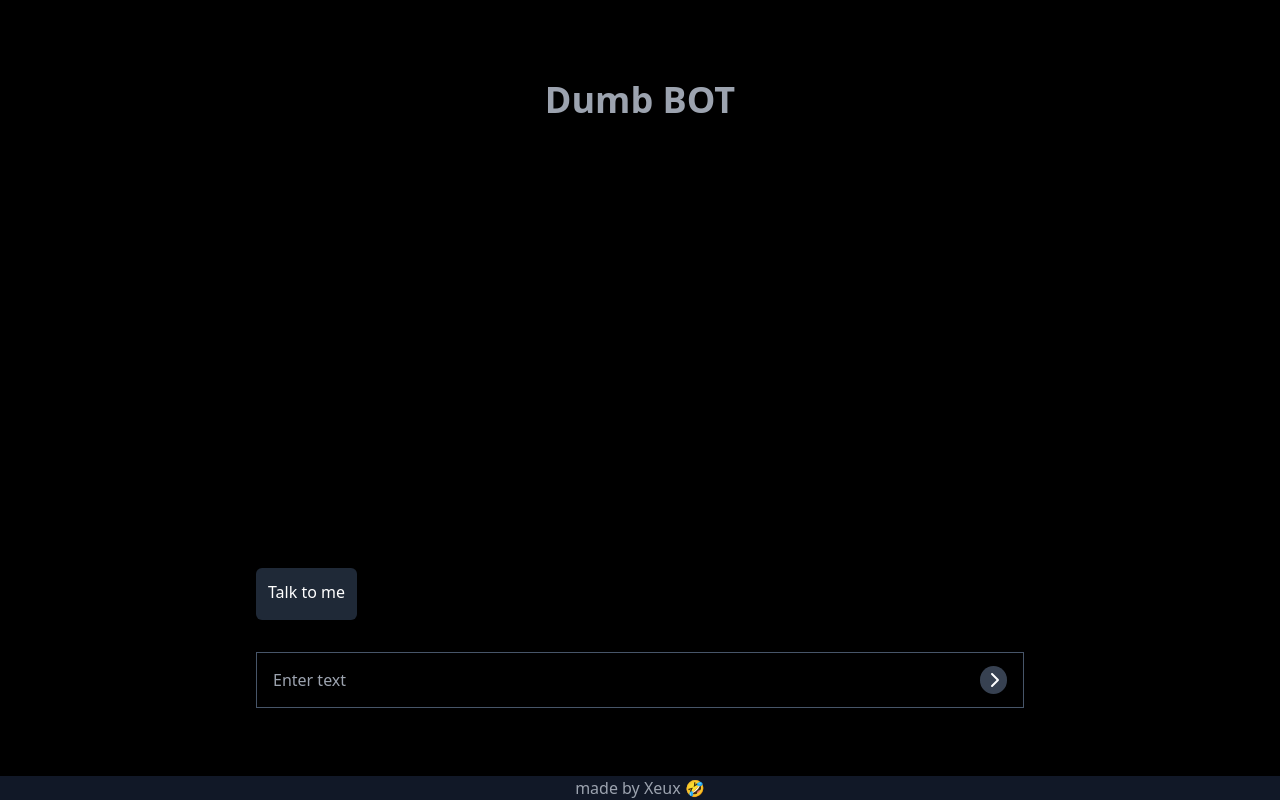
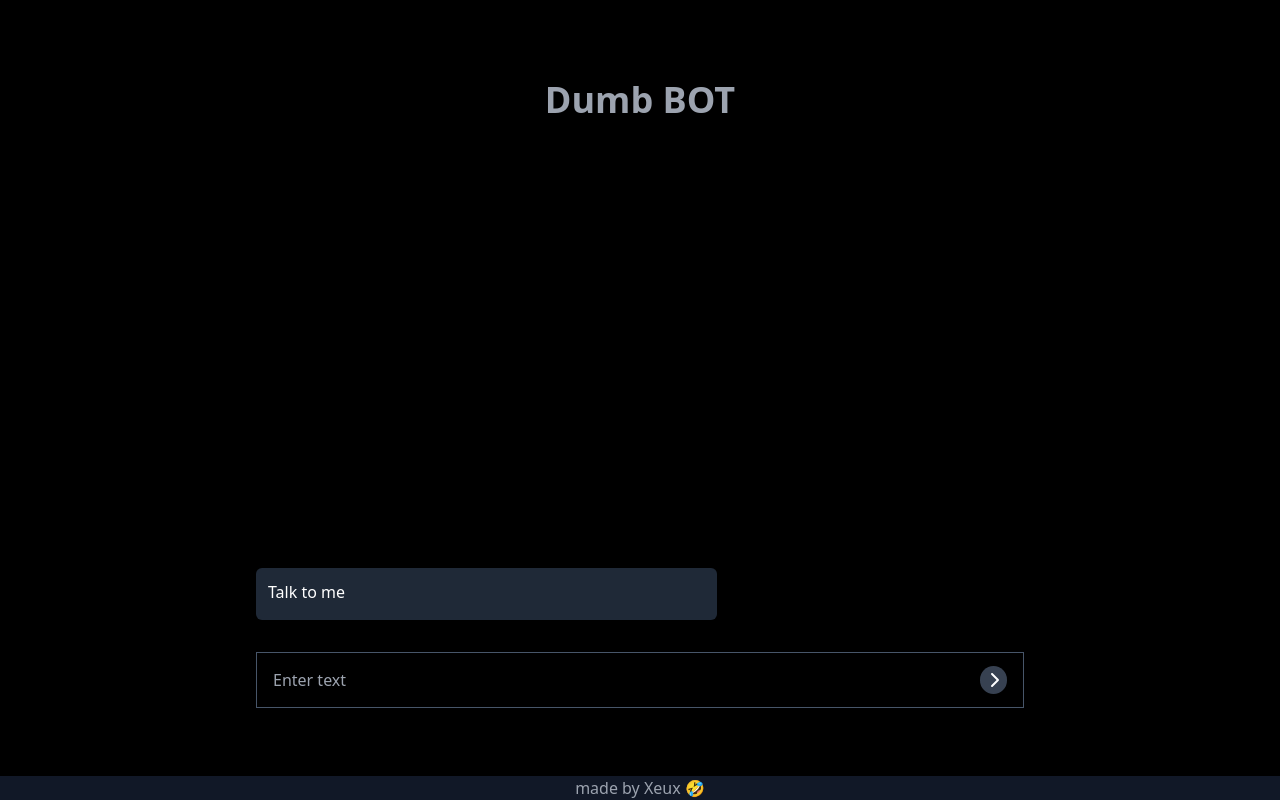
Before and after one commit to Headbwoi/chat-bot, a React (Vite) app in the folder frontend/: page / in a window 1280 px wide. Built offline with nearby package versions, Linux system fonts and the light colour scheme.

Commit message:
improved ui

```diff
--- a/frontend/src/components/Chat/BotChat.tsx
+++ b/frontend/src/components/Chat/BotChat.tsx
@@ -5,7 +5,7 @@ const BotChat = () => {
   const { botText, loading } = useContext(AppContext)
   return (
     <div
-      className={`absolute bottom-0 left-0 w-fit pb-4 bg-gray-800 p-3 rounded-md mb-4 ${
+      className={`absolute bottom-0 left-0 w-full max-w-[60%] h-auto break-words pb-4 bg-gray-800 p-3 rounded-md mb-4 ${
         loading ? "animate-pulse" : ""
       }`}
     >
--- a/frontend/src/components/Chat/UserChat.tsx
+++ b/frontend/src/components/Chat/UserChat.tsx
@@ -7,7 +7,7 @@ const UserChat = () => {
     <div
       className={`right-0 absolute bottom-0 w-fit ${
         userText === "" ? "" : "bg-gray-800"
-      } p-4 mb-20 rounded-md`}
+      } p-4 mb-36 md:mb-28 max-w-[60%] break-words h-auto rounded-md`}
     >
       {userText}
     </div>
```
